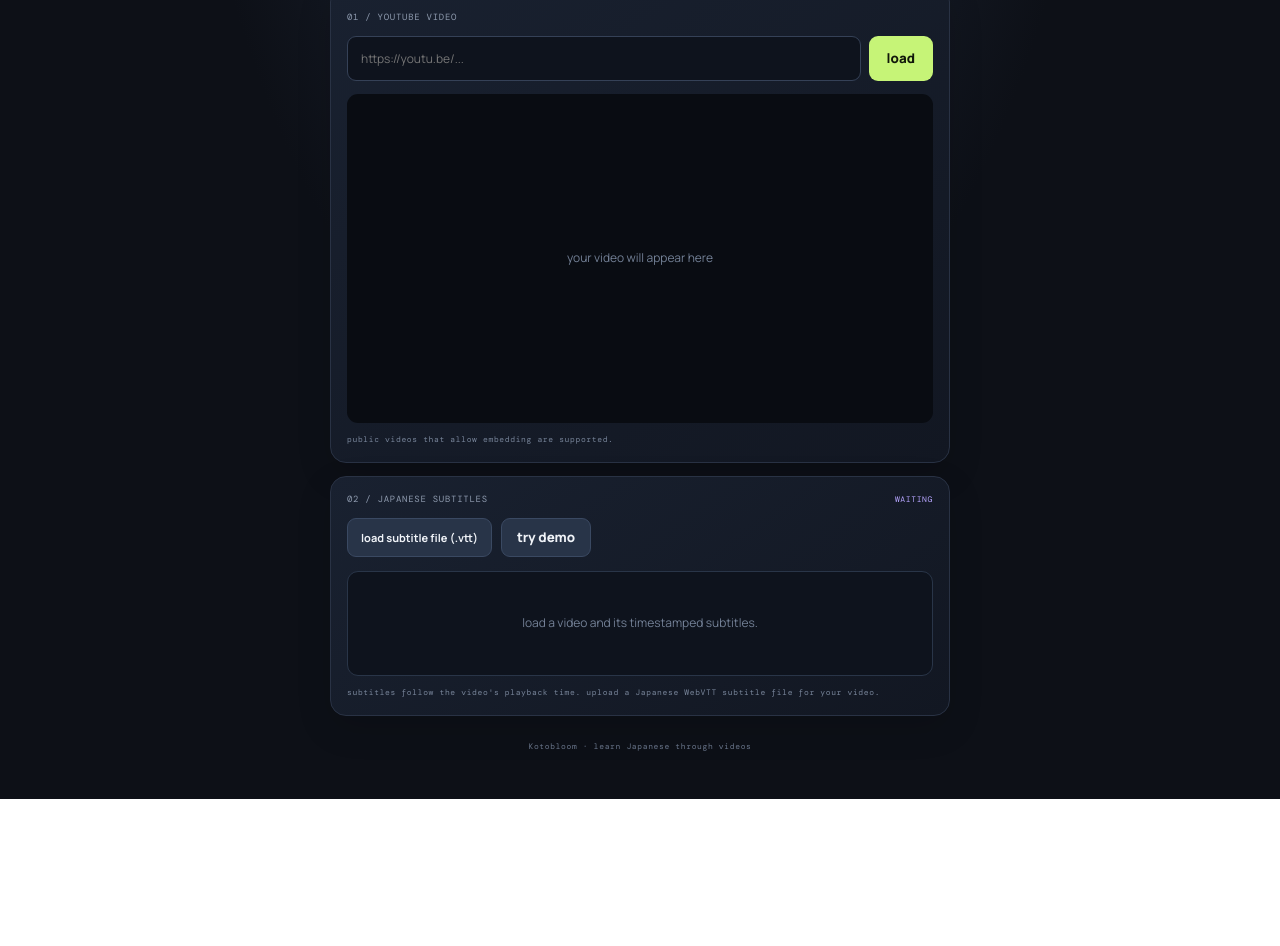
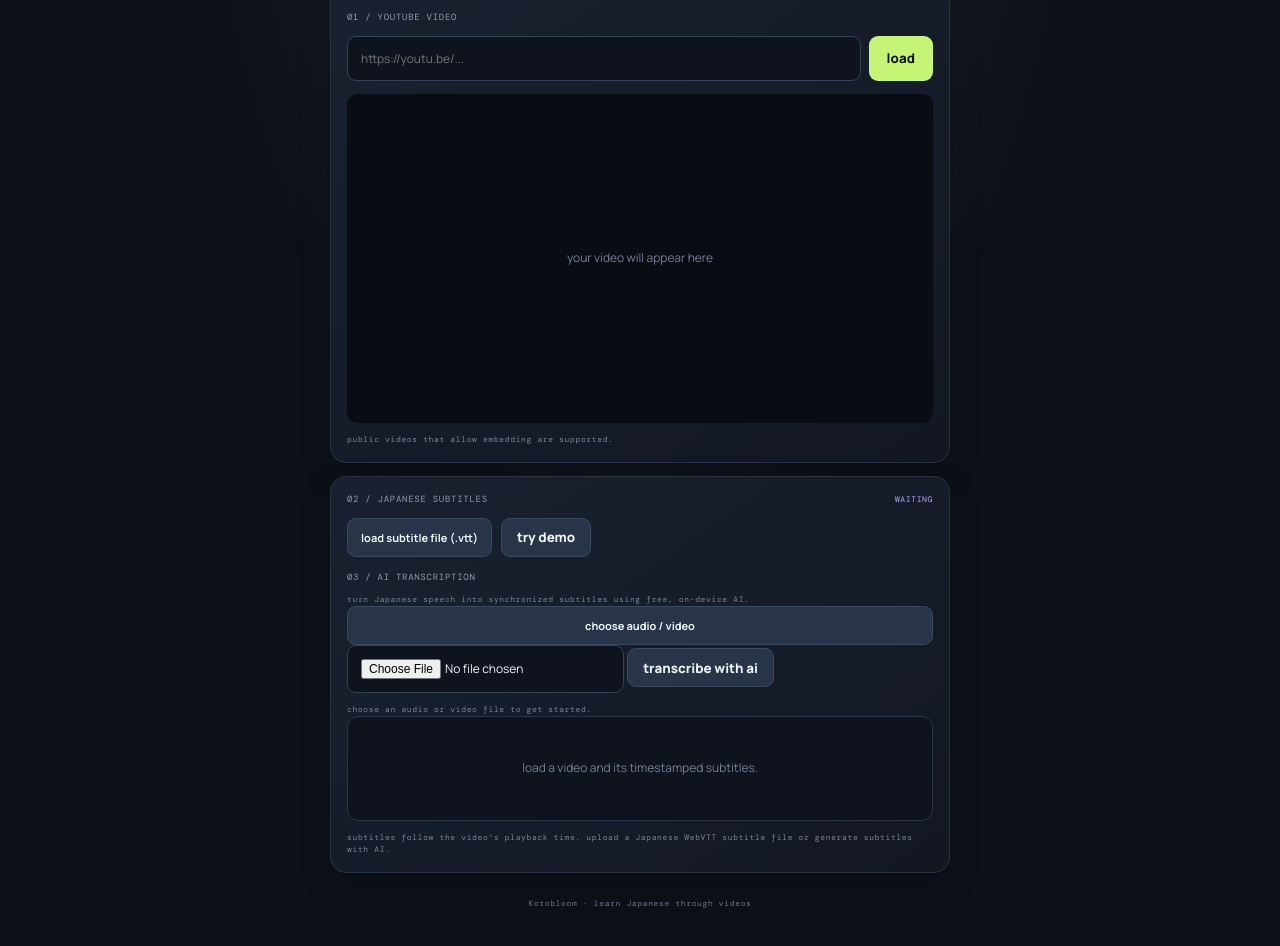
Before and after one commit to Nonster13/kotobloom, a plain HTML site: page index.html in a window 1280 px wide. Shown: the part 350-1296 px from the top of the page. Before the commit the page ends 1149 px from the top, so only its background shows below. Drawn offline with nearby package versions, Linux system fonts and the light colour scheme.

Commit message:
Update index.html

```diff
--- a/index.html
+++ b/index.html
@@ -1,3 +1,4 @@
+
 <!doctype html>
 <html lang="en">
 <head>
@@ -30,12 +31,14 @@
       <input id="ytUrl" type="url" placeholder="https://youtu.be/..." autocomplete="url">
       <button id="loadVideo">load</button>
     </div>
+
     <div id="videoWrap" class="video-wrap">
       <div id="playerPlaceholder" class="placeholder">
         your video will appear here
       </div>
       <div id="player"></div>
     </div>
+
     <p class="small">public videos that allow embedding are supported.</p>
   </section>
 
@@ -51,13 +54,40 @@
       <button id="demoBtn" class="secondary">try demo</button>
     </div>
 
+    <div class="ai-transcription">
+      <div class="section-label">03 / AI TRANSCRIPTION</div>
+
+      <p class="small">
+        turn Japanese speech into synchronized subtitles using free,
+        on-device AI.
+      </p>
+
+      <label class="upload-button" for="mediaFile">
+        choose audio / video
+      </label>
+
+      <input
+        id="mediaFile"
+        type="file"
+        accept="audio/*,video/*"
+      >
+
+      <button id="transcribeBtn" class="secondary" disabled>
+        transcribe with ai
+      </button>
+
+      <p id="transcribeProgress" class="small">
+        choose an audio or video file to get started.
+      </p>
+    </div>
+
     <div id="captions" class="captions">
       <div class="empty">load a video and its timestamped subtitles.</div>
     </div>
 
     <p class="small">
       subtitles follow the video's playback time. upload a Japanese WebVTT
-      subtitle file for your video.
+      subtitle file or generate subtitles with AI.
     </p>
   </section>
 
```
